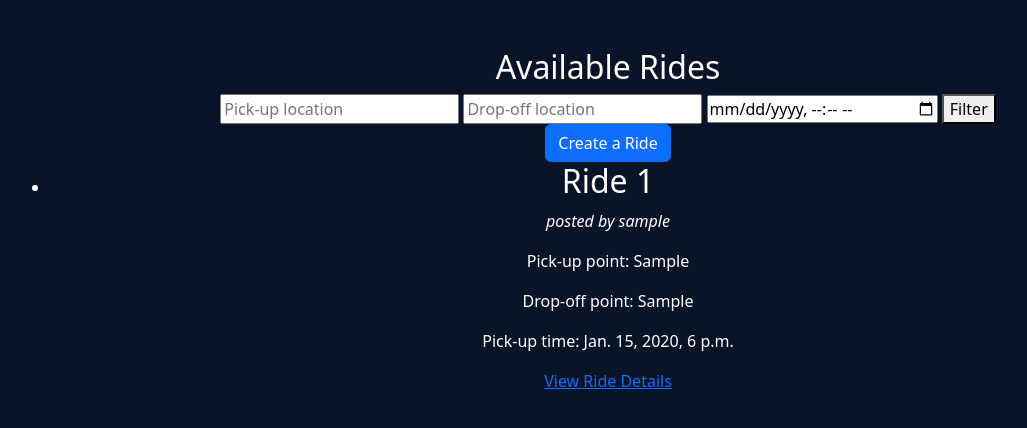
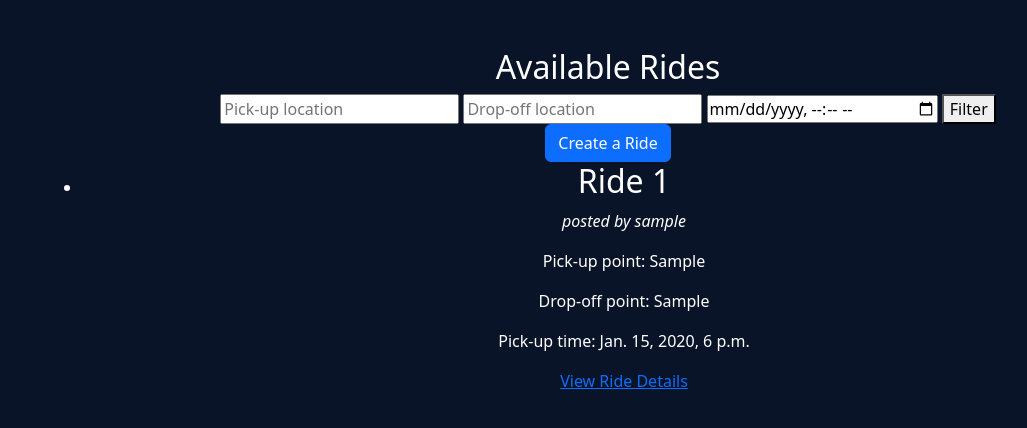
Before and after one commit to audsgegelods/BluePool, a Django app: page /rideposting/rides in a window 1280 px wide. Shown: the top 428 px of the page, without its empty margins (32-1059 px from the left). Run offline with Django 5.2, Linux system fonts and the light colour scheme; tables that the repository leaves empty hold one stand-in row (values such as "Sample post").

Commit message:
update list display

```diff
--- a/bluepool/templates/ride_list.html
+++ b/bluepool/templates/ride_list.html
@@ -7,7 +7,6 @@
     <h2 style="color:white;"> Available Rides </h2>
 
     <div class="row">
-        <div class="column">
             <form method="GET">
 
                 <input type="text" name="pick_up_loc" placeholder="Pick-up location"
@@ -22,10 +21,10 @@
 
             </form>
         </div>
-        <div class="column">
             <a href="{% url 'rideposting:ride_create' %}" class="btn btn-primary"> Create a Ride </a>
         </div>
             {% for ride in rides %}
+            <div class="container text-center">
             <ul style='color:white;'>
                 <li><h2 style="font-size: 18;">Ride {{ride.pk}}</h2>
                     <p style="font-size: 10;"><i>posted by {{ride.driver.username}}</i></p>
@@ -35,6 +34,7 @@
                     <a style="font-size: 14;" href="{{ ride.get_absolute_url }}">View Ride Details</a>
                 </li>
             </ul>
+            </div>
     </div>
 </div>
 {% endfor %}
```
